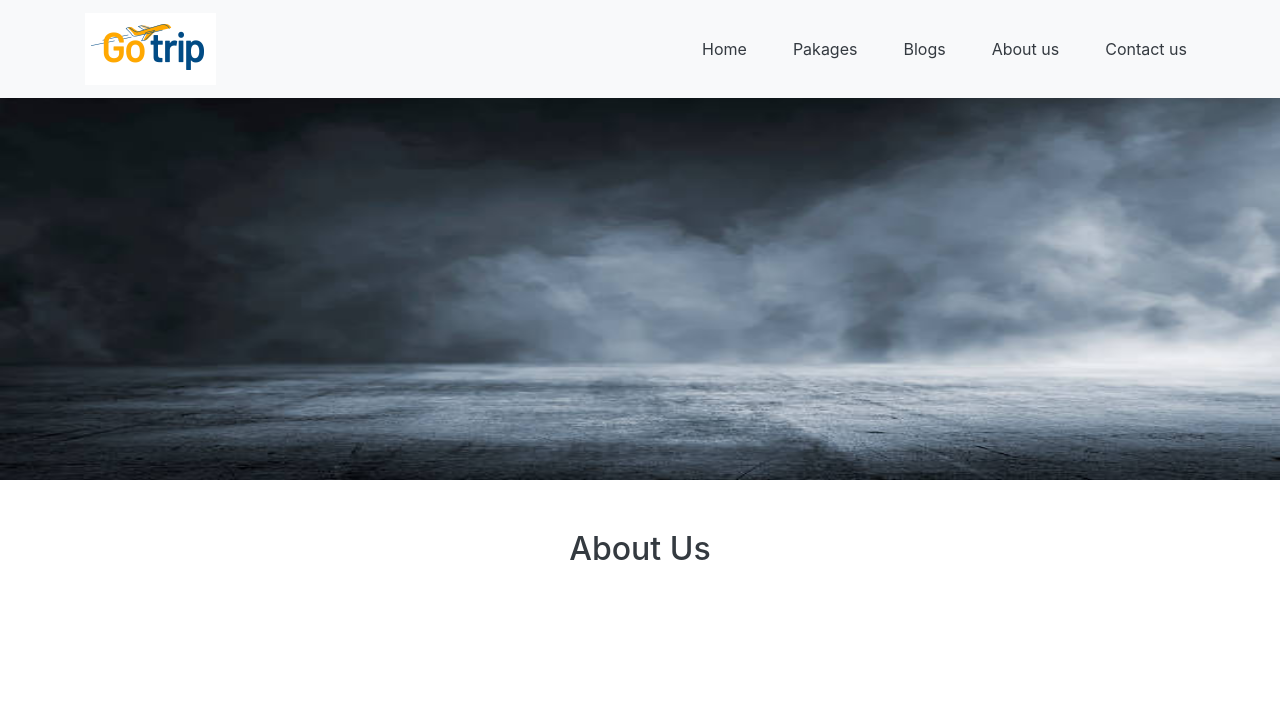
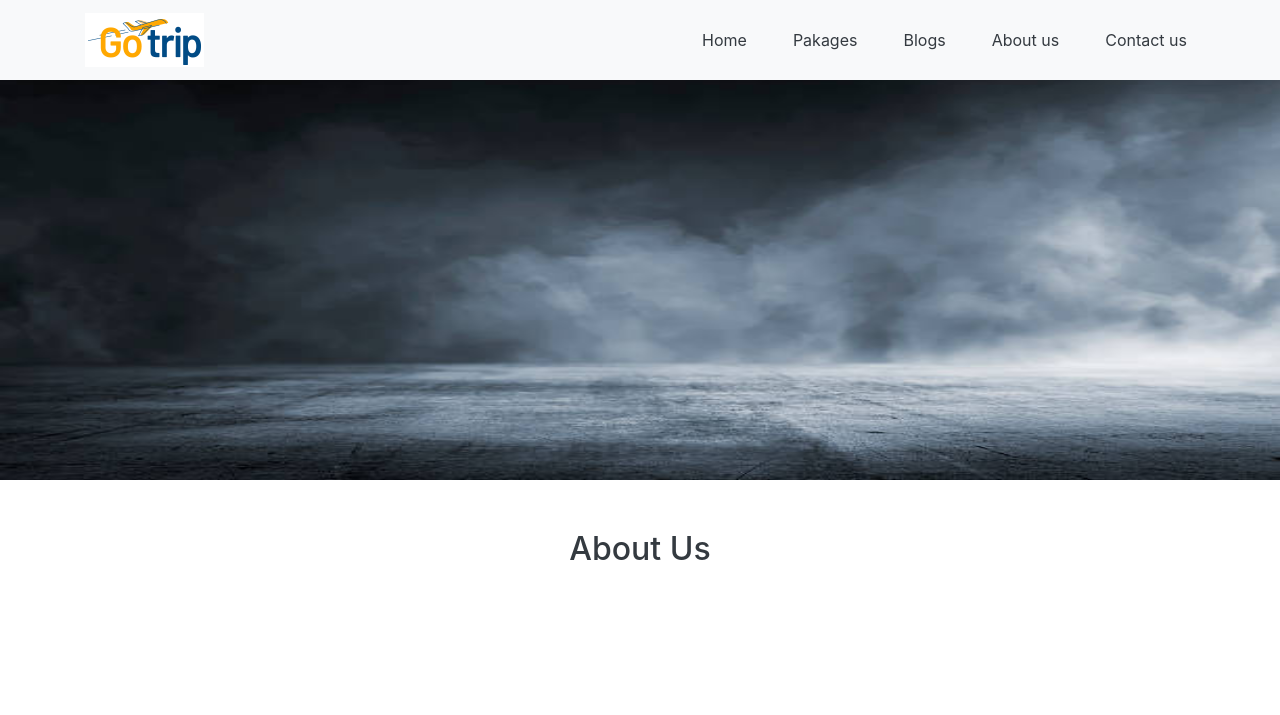
Before and after one commit to jahirulhasan1997/gotrip, a plain HTML site: page pages.html in a window 1280 px wide. Shown: the top 715 px of the page. Drawn offline with nearby package versions, Linux system fonts and the light colour scheme.

Commit message:
Update pages.html

```diff
--- a/pages.html
+++ b/pages.html
@@ -34,7 +34,7 @@
 	<section class="bgpage">
 		<nav class="navbar fixed-top navbar-expand-md bg-light navbar-light mynavbar">
      	<div class="container">
-     	  <img src="logo.PNG" class="navbar-brand">
+     	  <img src="logo1.PNG" class="navbar-brand">
      	      <button class="navbar-toggler" type="button" data-toggle="collapse" data-target="#collapsenavbar">
      	    	  <span class="navbar-toggler-icon"></span>
      	      </button>
```
